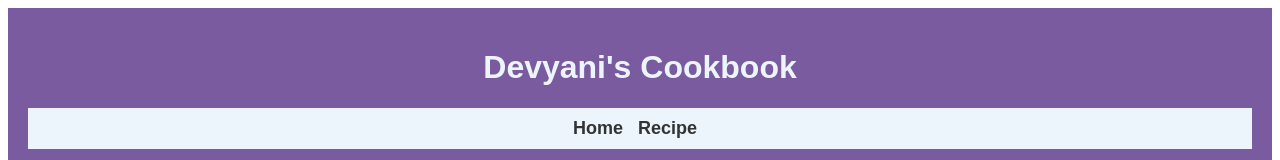
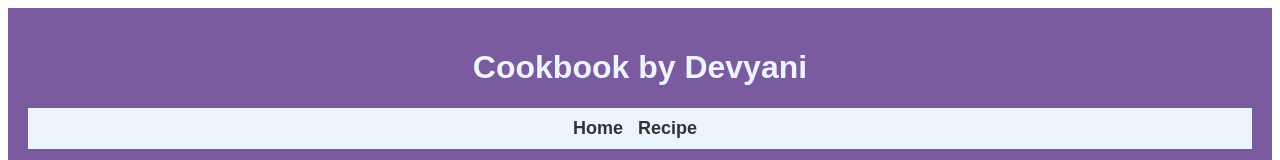
Before and after one commit to srivastava-devyani/Cookbook-by-Devyani, a plain HTML site: page recipe1.html in a window 1280 px wide. Shown: the top 160 px of the page. Drawn offline with Linux system fonts and the light colour scheme.

Commit message:
Update recipe1.html

```diff
--- a/recipe1.html
+++ b/recipe1.html
@@ -20,7 +20,7 @@ j=d.createElement(s),dl=l!='dataLayer'?'&l='+l:'';j.async=true;j.src=
 height="0" width="0" style="display:none;visibility:hidden"></iframe></noscript>
 <!-- End Google Tag Manager (noscript) -->
     <header>
-        <h1>Devyani's Cookbook</h1>
+        <h1>Cookbook by Devyani</h1>
         <nav>
             <ul>
                 <li><a href="index.html">Home</a></li>
```
